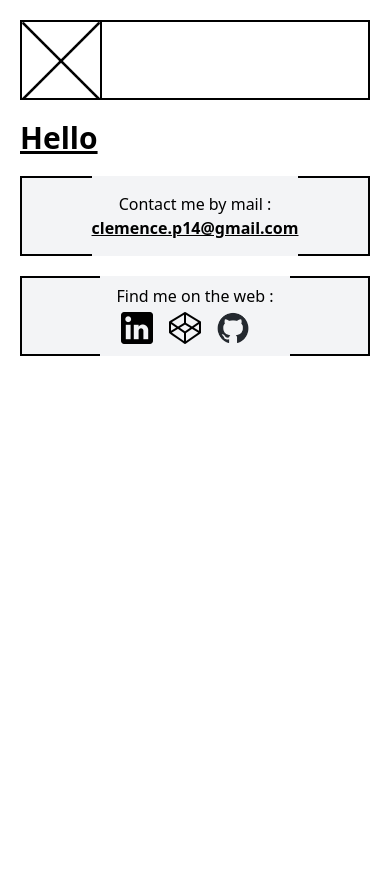
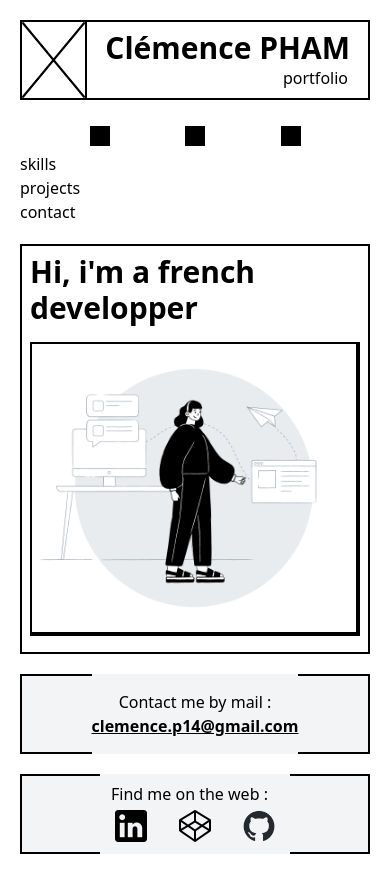
Before and after one commit to ClemDSC/portfolio, a React (Create React App) app: page / in a window 390 px wide. Before the commit the page ends 844 px from the top, so only its background shows below. Built offline with nearby package versions, Linux system fonts and the light colour scheme.

Commit message:
commit before install package

```diff
--- a/src/components/Contact.jsx
+++ b/src/components/Contact.jsx
@@ -5,7 +5,7 @@ import Codepen from "../assets/codepen-logo.png";
 export default function Contact() {
   return (
     <>
-      <div className="my-5 flex items-center justify-between h-20 bg-gray-100">
+      <div id="contact" className="my-5 flex items-center justify-between h-20 bg-gray-100">
         <div className="h-full w-20 border-black border-t-2 border-b-2 border-l-2"></div>
         <div className="flex-col text-center md:flex md:flex-row md:space-x-4">
           <p>Contact me by mail :</p>
@@ -17,7 +17,7 @@ export default function Contact() {
         <div className="h-full w-20 border-black border-t-2 border-b-2 border-l-2"></div>
         <div className="flex-col my-auto md:flex md:flex-row md:space-x-4 items-center">
           <p>Find me on the web :</p>
-          <div className="flex m-1 space-x-4 md:h-12">
+          <div className="flex m-1 space-x-8 md:h-12">
             <a
               href="https://www.linkedin.com/in/clemence-pham/"
               target="_blank"
--- a/src/components/Header.jsx
+++ b/src/components/Header.jsx
@@ -1,11 +1,40 @@
-import Cross from "../assets/cross.png"
+import Cross from "../assets/cross.png";
+import Square from "../assets/black-square.png";
 
 export default function Header() {
   return (
-    <div className="h-20 border-2 border-black my-5 md:my-10 flex">
-      <div className="h-full w-20 border-black border-r-2">
-        <img src={Cross} alt="cross" />
+    <>
+      <div className="h-20 border-2 border-black my-5 md:my-10 flex">
+        <div className=" flex h-full w-20 border-black border-r-2">
+          <img src={Cross} alt="cross" />
+        </div>
+        <div className="w-full flex-col my-auto">
+          <h1 className="text-center text-3xl font-bold">Clémence PHAM</h1>
+          <h2 className="text-end mr-5">portfolio</h2>
+        </div>
       </div>
-    </div>
+      <div className="flex justify-evenly md:hidden">
+        <a href="#skills" rel="noopener noreferrer">
+          <img src={Square} alt="square" />
+        </a>
+        <a href="#project" rel="noopener noreferrer">
+          <img src={Square} alt="square" />
+        </a>
+        <a href="#contact" rel="noopener noreferrer">
+          <img src={Square} alt="square" />
+        </a>
+      </div>
+      <div className="md:flex justify-evenly sm:hidden md:pb-4">
+        <a href="#skills" rel="noopener noreferrer">
+          <h3>skills</h3>
+        </a>
+        <a href="#project" rel="noopener noreferrer">
+        <h3>projects</h3>
+        </a>
+        <a href="#contact" rel="noopener noreferrer">
+        <h3>contact</h3>
+        </a>
+      </div>
+    </>
   );
 }
--- a/src/components/Presentation.jsx
+++ b/src/components/Presentation.jsx
@@ -1,7 +1,15 @@
+import Portrait from "../assets/sapiens.png"
+
 export default function Presentation() {
+
+  const skills = ["french", "fullstack", "frontend", "backend", "creative", "reckless"]
+
   return (
     <>
-      <h1 className="text-3xl font-bold underline">Hello</h1>
+    <div className="mt-5 p-2 border-2 border-black md:flex md:justify-evenly">
+      <h2 className="text-3xl font-semibold">Hi, i'm a french <span className="animate-[wiggle_1s_ease-in-out_infinite]">developper</span></h2>
+      <img className="mt-4 mb-2 md:w-[40%] border-t-2 border-l-2 border-r-4 border-b-4 border-black" src={Portrait} alt="clemence-pham" />
+    </div>
     </>
   );
 }
--- a/tailwind.config.js
+++ b/tailwind.config.js
@@ -1,10 +1,8 @@
 /** @type {import('tailwindcss').Config} */
 module.exports = {
-  content: [
-    "./src/**/*.{js,jsx,ts,tsx}",
-  ],
+  content: ["./src/**/*.{js,jsx,ts,tsx}"],
   theme: {
     extend: {},
   },
   plugins: [],
-}
+};
```
Also changed, not shown: src/assets/black-square.png (added), src/assets/sapiens.png (added).
